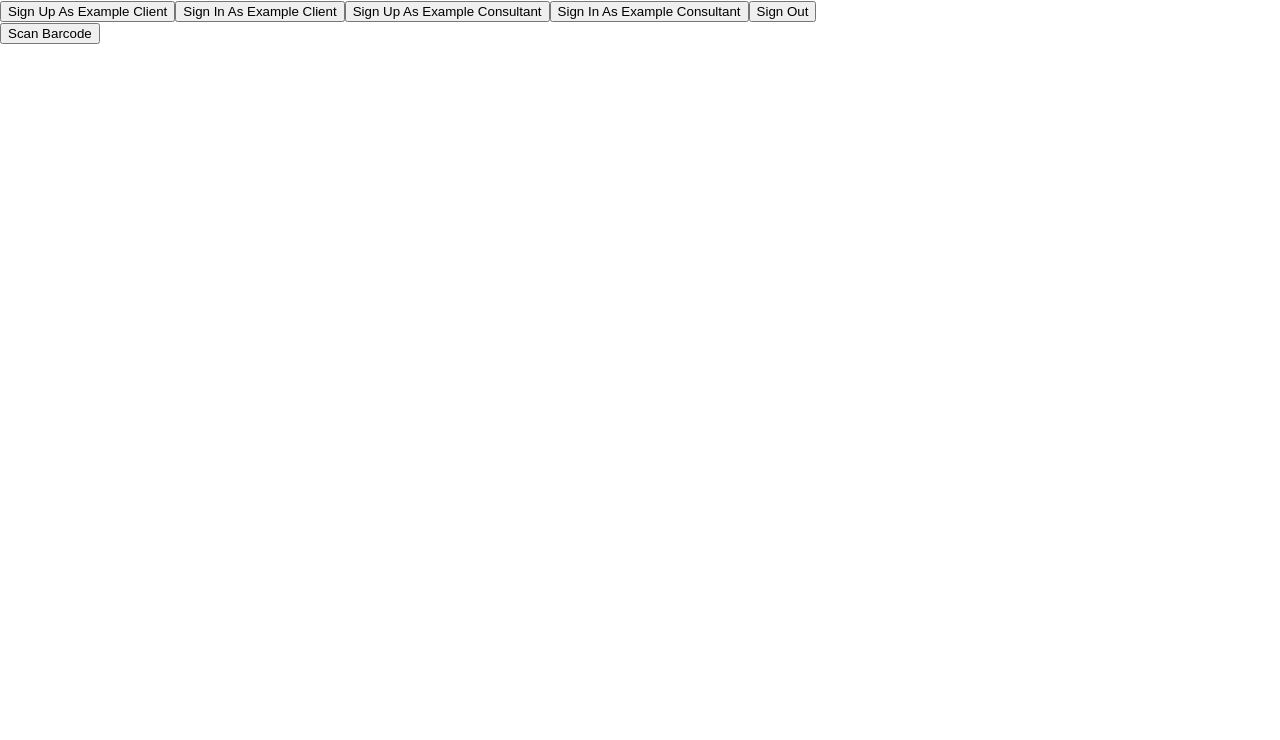
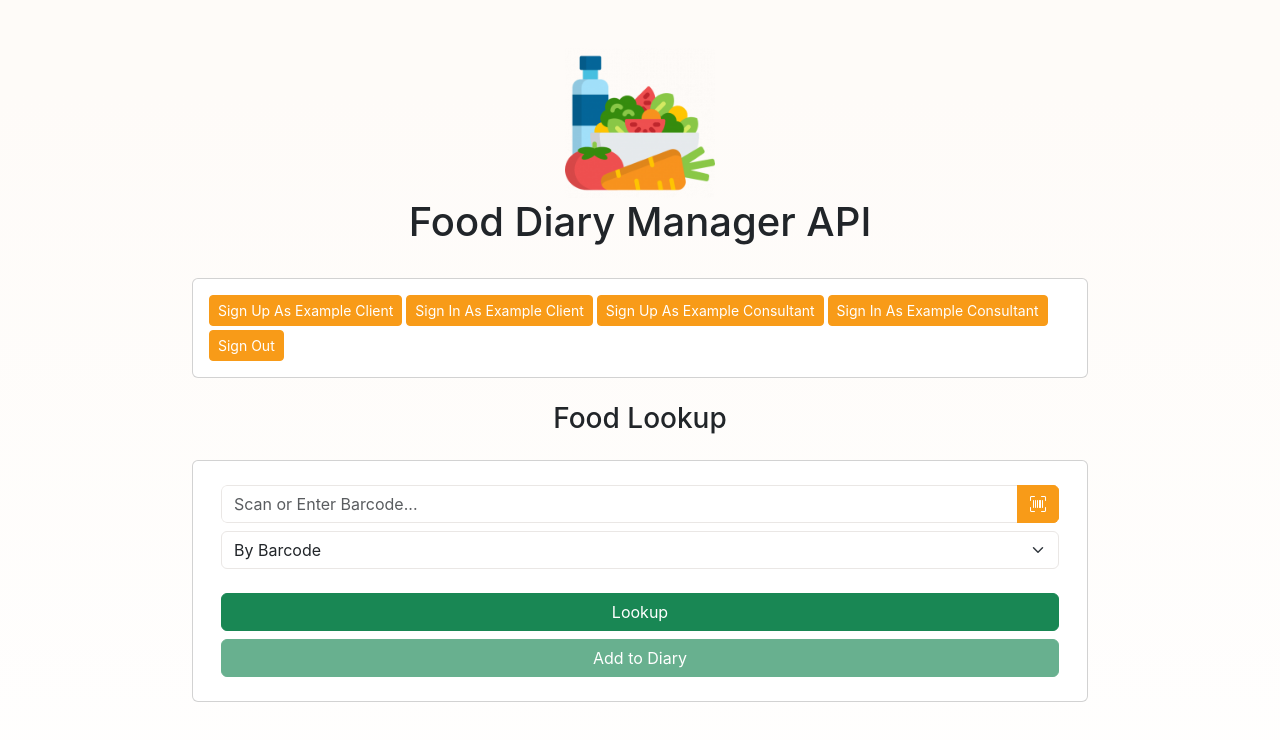
Before and after one commit to VrishtiVA/mthree-project-team-1, a React (Create React App) app in the folder application/frontend/food-diary-manager-demo/: page / in a window 1280 px wide. Shown: the top 740 px of the page. Built offline with nearby package versions, Linux system fonts and the light colour scheme.

Commit message:
Food lookup frontend integration and frontend styling

```diff
--- a/application/frontend/food-diary-manager-demo/package.json
+++ b/application/frontend/food-diary-manager-demo/package.json
@@ -8,6 +8,8 @@
     "@testing-library/react": "^16.3.3",
     "@testing-library/user-event": "^13.5.0",
     "axios": "^1.20.0",
+    "bootstrap": "^5.3.8",
+    "bootstrap-icons": "^1.13.1",
     "react": "^19.3.0",
     "react-dom": "^19.3.0",
     "react-scripts": "5.0.1",
--- a/application/frontend/food-diary-manager-demo/src/App.css
+++ b/application/frontend/food-diary-manager-demo/src/App.css
@@ -1,3 +1,5 @@
+
+/* ----- Scanner Styling ----- */
 
 #scannerContainer {
     position: fixed;
@@ -21,3 +23,13 @@
     z-index: 11;
     margin-block: 52px;
 }
+
+/* ----- App Styling ----- */
+
+.container-slim {
+    margin-inline: 15%;
+}
+
+.card-body {
+    padding: 16px;
+}
--- a/application/frontend/food-diary-manager-demo/src/App.js
+++ b/application/frontend/food-diary-manager-demo/src/App.js
@@ -2,12 +2,13 @@ import { useState } from 'react';
 import './App.css';
 import AuthenticationPanel from './components/AuthenticationPanel';
 import AddFoodsWidget from './components/AddFoodsWidget';
+import AppHeader from './components/AppHeader';
 
 function App() {
 
   return (
-    <div className="App">
-      {/* App Header */}
+    <div className="container-slim my-5 d-flex flex-column gap-4">
+      <AppHeader />
 
       <AuthenticationPanel />
 
--- /dev/null
+++ b/application/frontend/food-diary-manager-demo/src/api/foodDiaryApi.js
@@ -0,0 +1,36 @@
+
+import { api } from "./client";
+
+export const apiFindFoodByBarcode = async (barcode) => {
+    try {
+        let response = await api.get(`/food/barcode/${barcode}`);
+
+        //Success if reached here.
+        console.log(response.data);
+        return response.data;
+
+    } catch (error) {
+        if (error.response?.data) {
+            console.log(error.response);
+        } else {
+            console.log(error);
+        }
+    }
+}
+
+export const apiFindFoodByName = async (name) => {
+    try {
+        let response = await api.get(`/food/name/${name}`);
+
+        //Success if reached here.
+        console.log(response.data);
+        return response.data;
+
+    } catch (error) {
+        if (error.response?.data) {
+            console.log(error.response);
+        } else {
+            console.log(error);
+        }
+    }
+}
--- a/application/frontend/food-diary-manager-demo/src/components/AddFoodsWidget.jsx
+++ b/application/frontend/food-diary-manager-demo/src/components/AddFoodsWidget.jsx
@@ -1,17 +1,95 @@
 import { useState } from "react";
 import BarcodeScanner from "./BarcodeScanner";
+import { apiFindFoodByBarcode, apiFindFoodByName } from "../api/foodDiaryApi";
 
 export default function AddFoodsWidget() {
 
-    const [barcode, setBarcode] = useState("");
+    const [lookupMode, setLookupMode] = useState("barcode");
+    const [lookupValue, setLookupValue] = useState("");
+    const [foodItem, setFoodItem] = useState(null);
+
+    const goLookupItem = async () => {
+        try {
+            let response = null;
+
+            //Try fetch food item
+            if (lookupMode == "barcode") {
+                response = await apiFindFoodByBarcode(lookupValue);
+            } else {
+                response = await apiFindFoodByName(lookupValue);
+            }
+
+            //Set if got a successful response
+            setFoodItem(response);
+
+        } catch (error) {
+            setFoodItem(null);
+        }
+    }
 
     return (<>
-        <div>
-            {/* Add by Scanner */}
-            <div>
-                <BarcodeScanner
-                    setBarcode={setBarcode}
-                />
+        <div className="grid">
+            <h3 className="mb-4 text-center">Food Lookup</h3>
+
+            <div className="row mx-auto gap-4">
+                <div className="card col-md">
+                    <div className="card-body py-4 d-flex flex-column gap-2">
+
+                        <div className="input-group rounded-2 overflow-hidden">
+                            <input
+                                className="form-control"
+                                placeholder={lookupMode == "barcode" ? "Scan or Enter Barcode..." : "Enter Food Name"}
+                                value={lookupValue}
+                                onInput={(e) => setLookupValue(e.target.value)}
+                            />
+                            {lookupMode == "barcode" && <BarcodeScanner
+                                setBarcode={setLookupValue}
+                            />}
+                        </div>
+
+                        <div className="mb-3">
+                            <select className="form-select" onChange={(e) => setLookupMode(e.target.value)}>
+                                <option
+                                    value="barcode"
+                                    selected={lookupMode == "barcode"}
+                                >
+                                    By Barcode
+                                </option>
+                                <option
+                                    value="name"
+                                    selected={lookupMode == "name"}
+                                >
+                                    By Search
+                                </option>
+                            </select>
+                        </div>
+
+                        <button className="btn btn-success" onClick={goLookupItem}>
+                            Lookup
+                        </button>
+
+                        <button className="btn btn-success" disabled={true} onClick={goLookupItem}>
+                            Add to Diary
+                        </button>
+                    </div>
+                </div>
+
+                {foodItem != null &&
+                    <div className="card col-md">
+                        <div className="card-body py-4">
+                            <ul className="list-group">
+                                <li className="list-group-item">Name: {foodItem.name}</li>
+                                <li className="list-group-item">Calories: {foodItem.calories}kcal</li>
+                                <li className="list-group-item">Carboyhrates: {foodItem.carbohydrates}g</li>
+                                <li className="list-group-item">Fat: {foodItem.fat}g</li>
+                                <li className="list-group-item">Protein: {foodItem.protein}g</li>
+                                <li className="list-group-item">Sugars: {foodItem.sugars}g</li>
+                                <li className="list-group-item">Salt: {foodItem.salt}g</li>
+                                <li className="list-group-item">Fibre: {foodItem.fibre}g</li>
+                            </ul>
+                        </div>
+                    </div>
+                }
             </div>
         </div>
     </>);
--- /dev/null
+++ b/application/frontend/food-diary-manager-demo/src/components/AppHeader.jsx
@@ -0,0 +1,12 @@
+
+export default function AppHeader() {
+
+    return (<>
+        <header className="text-center">
+            {/* Logo is an open source image */}
+            <img src="logo.png" alt="Food Diary Manager API" width={150}/>
+
+            <h1>Food Diary Manager API</h1>
+        </header>
+    </>);
+}
--- a/application/frontend/food-diary-manager-demo/src/components/AuthenticationPanel.jsx
+++ b/application/frontend/food-diary-manager-demo/src/components/AuthenticationPanel.jsx
@@ -40,21 +40,25 @@ export default function AuthenticationPanel() {
         await apiSignOut();
     }
 
-    return (<>
-        <button onClick={signUpAsClient}>
+    return (
+        <div className="card">
+            <div className="card-body d-flex gap-1 flex-wrap items-center">
+                <button onClick={signUpAsClient} className="btn btn-primary btn-sm">
                     Sign Up As Example Client
                 </button>
-        <button onClick={signInAsClient}>
+                <button onClick={signInAsClient} className="btn btn-primary btn-sm">
                     Sign In As Example Client
                 </button>
-        <button onClick={signUpAsConsultant}>
+                <button onClick={signUpAsConsultant} className="btn btn-primary btn-sm">
                     Sign Up As Example Consultant
                 </button>
-        <button onClick={signInAsConsultant}>
+                <button onClick={signInAsConsultant} className="btn btn-primary btn-sm">
                     Sign In As Example Consultant
                 </button>
-        <button onClick={signOut}>
+                <button onClick={signOut} className="btn btn-primary btn-sm">
                     Sign Out
                 </button>
-    </>)
+            </div>
+        </div>
+    )
 }
--- a/application/frontend/food-diary-manager-demo/src/components/BarcodeScanner.jsx
+++ b/application/frontend/food-diary-manager-demo/src/components/BarcodeScanner.jsx
@@ -62,6 +62,7 @@ export default function BarcodeScanner({setBarcode}) {
      */
     function onScanSuccess(decodedText, decodedResult) {
         console.log("Detected Barcode:", decodedText);
+        setBarcode(decodedText);
         stopScanner();
     }
 
@@ -80,16 +81,14 @@ export default function BarcodeScanner({setBarcode}) {
 
     return (<>
 
-        {(!showScanner) &&
-            <button onClick={startScanner}>
-                Scan Barcode
-            </button>
-        }
+        <button onClick={startScanner} type="button" disabled={showScanner} className="btn btn-primary">
+            <i class="bi bi-upc-scan"></i>
+        </button>
 
         <div id="scannerContainer" style={{
             display: showScanner ? "block" : "none"
         }}>
-            <button id="stopScanner" onClick={stopScanner}>
+            <button id="stopScanner" onClick={stopScanner} type="button" className="btn btn-dark">
                 Stop Scanning
             </button>
 
--- a/application/frontend/food-diary-manager-demo/src/index.css
+++ b/application/frontend/food-diary-manager-demo/src/index.css
@@ -11,3 +11,32 @@ code {
   font-family: source-code-pro, Menlo, Monaco, Consolas, 'Courier New',
     monospace;
 }
+
+/* ----- Bootstrap Overrides ----- */
+
+
+:root {
+    --bs-primary: rgb(248, 155, 24);
+    --bs-primary-rgb: 248, 155, 24;
+    --bs-border-color: rgb(234, 231, 229);
+
+    --bs-body-font-family: "Jost", sans-serif;
+    --bs-heading-font-family: "Jost", sans-serif;
+}
+
+.btn-primary {
+    --bs-btn-bg: rgb(248, 155, 24);
+    --bs-btn-border-color: rgb(248, 155, 24);
+    --bs-btn-hover-bg: rgb(219, 136, 21);
+    --bs-btn-hover-border-color: rgb(219, 136, 21);
+    --bs-btn-active-bg: rgb(200, 125, 21);
+    --bs-btn-active-border-color: rgb(200, 125, 21);
+    --bs-btn-disabled-bg: rgb(175, 169, 160);
+    --bs-btn-disabled-border-color: rgb(175, 169, 160);
+}
+
+body {
+  height: 100vh;
+  margin-bottom: 96px;
+  background-image: linear-gradient(#fefbf8 10%, #ffffff);
+}
--- a/application/frontend/food-diary-manager-demo/src/index.js
+++ b/application/frontend/food-diary-manager-demo/src/index.js
@@ -1,5 +1,7 @@
 import React from 'react';
 import ReactDOM from 'react-dom/client';
+import 'bootstrap/dist/css/bootstrap.min.css';
+import 'bootstrap-icons/font/bootstrap-icons.css';
 import './index.css';
 import App from './App';
 import reportWebVitals from './reportWebVitals';
```
Also changed, not shown: application/frontend/food-diary-manager-demo/public/logo.png (added), 1 other file (tests, documents, lock files or other folders). Lines whose indentation alone changed are shown as unchanged.
